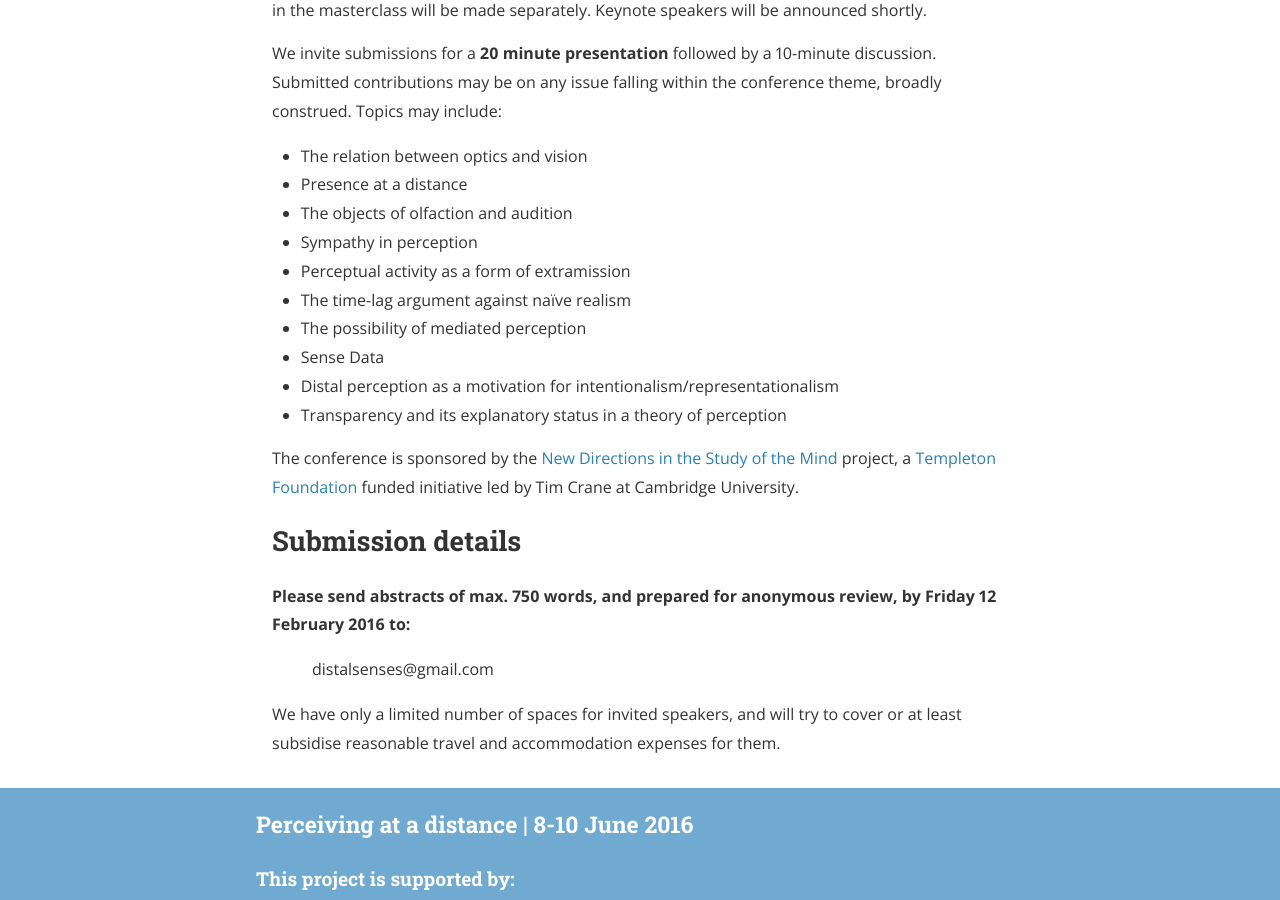
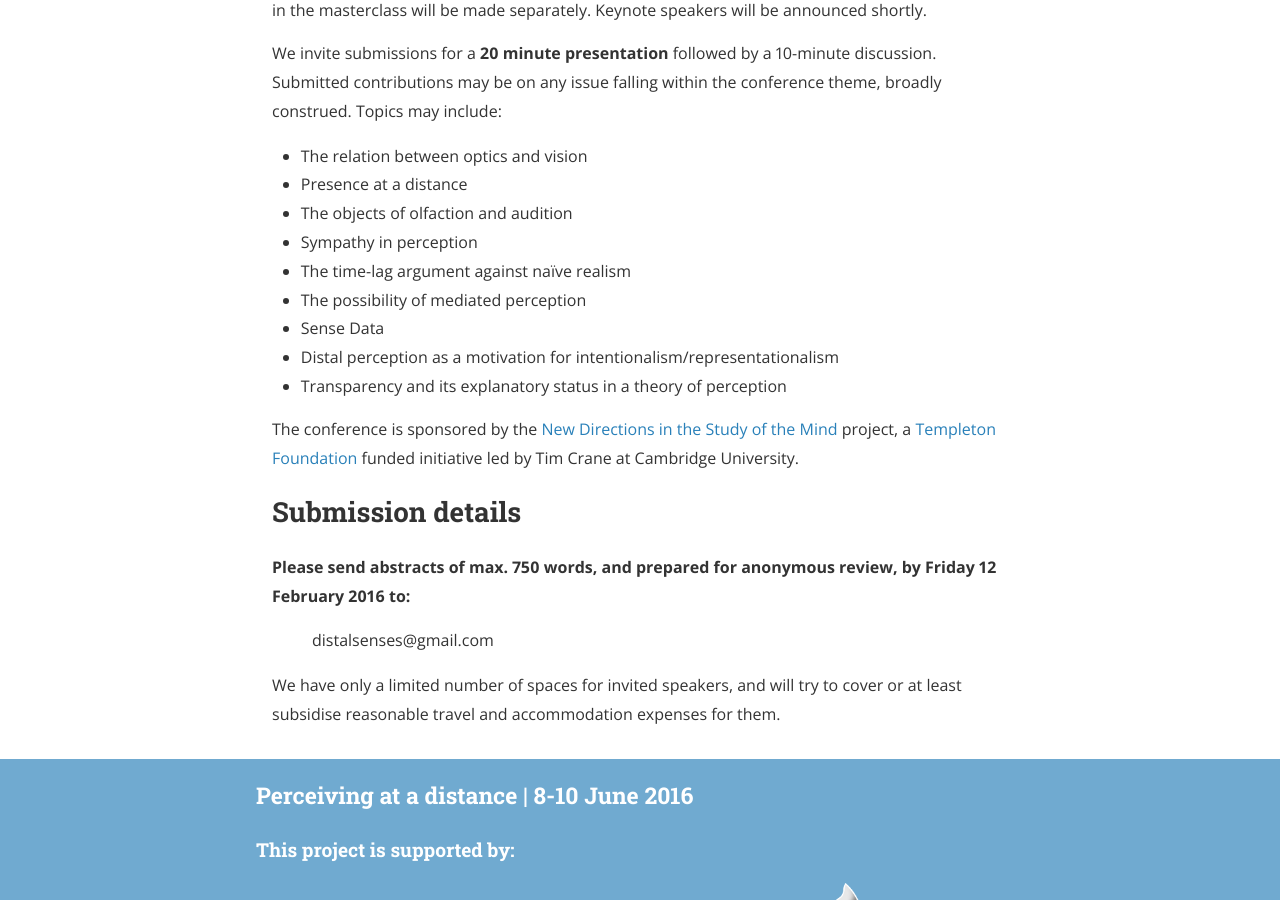
Before and after one commit to perceiving/old-conference-site, a Jekyll site: the page built from distance.md, in a window 1280 px wide and 900 px high, scrolled down 808 px. Built offline with Jekyll 4.4.1, drawn with Linux system fonts in a browser that asks for light colours; nearby versions of some CDN libraries; a style sheet for code colours, icons or effects is not loaded.

Commit message:
Update distance.md

```diff
--- a/distance.md
+++ b/distance.md
@@ -22,7 +22,6 @@
 - Presence at a distance
 - The objects of olfaction and audition
 - Sympathy in perception
-- Perceptual activity as a form of extramission
 - The time-lag argument against naïve realism
 - The possibility of mediated perception
 - Sense Data
```
